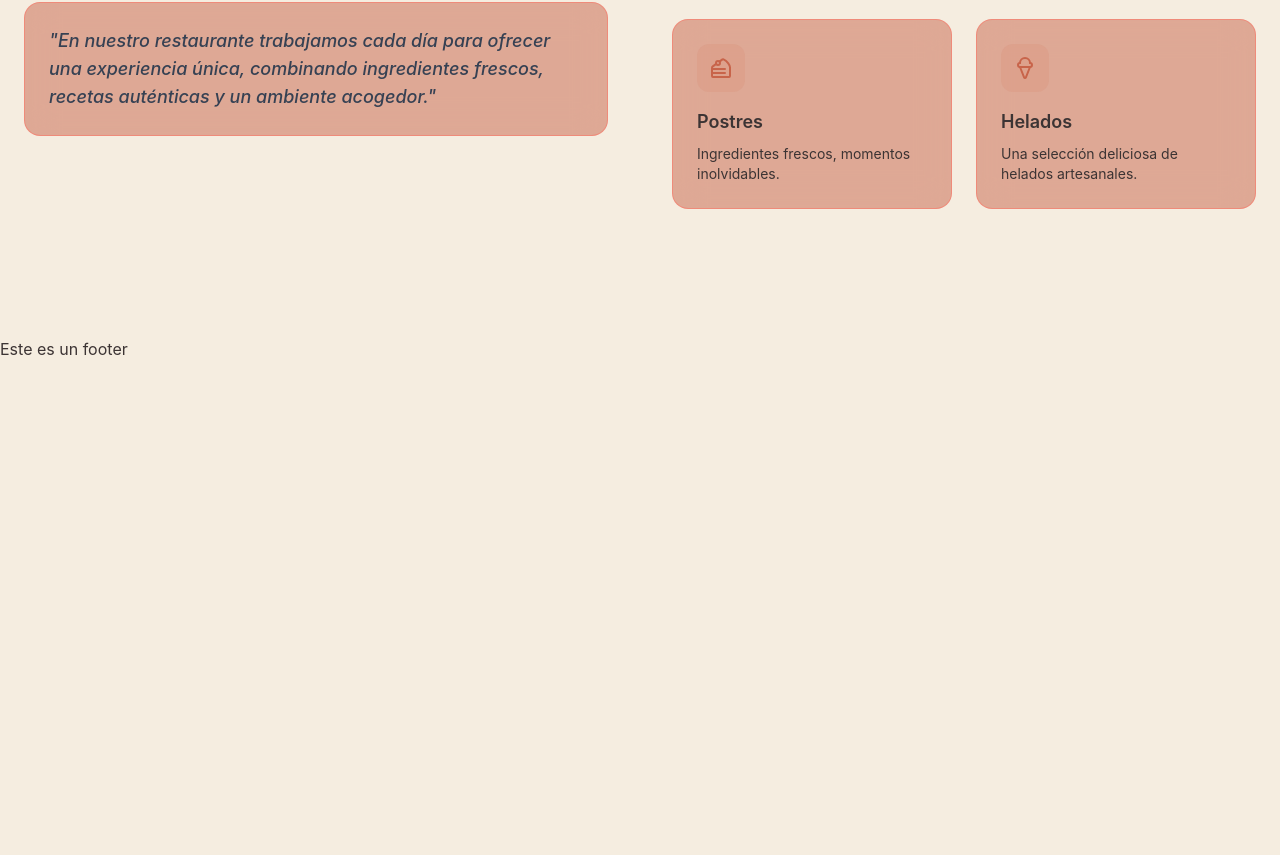
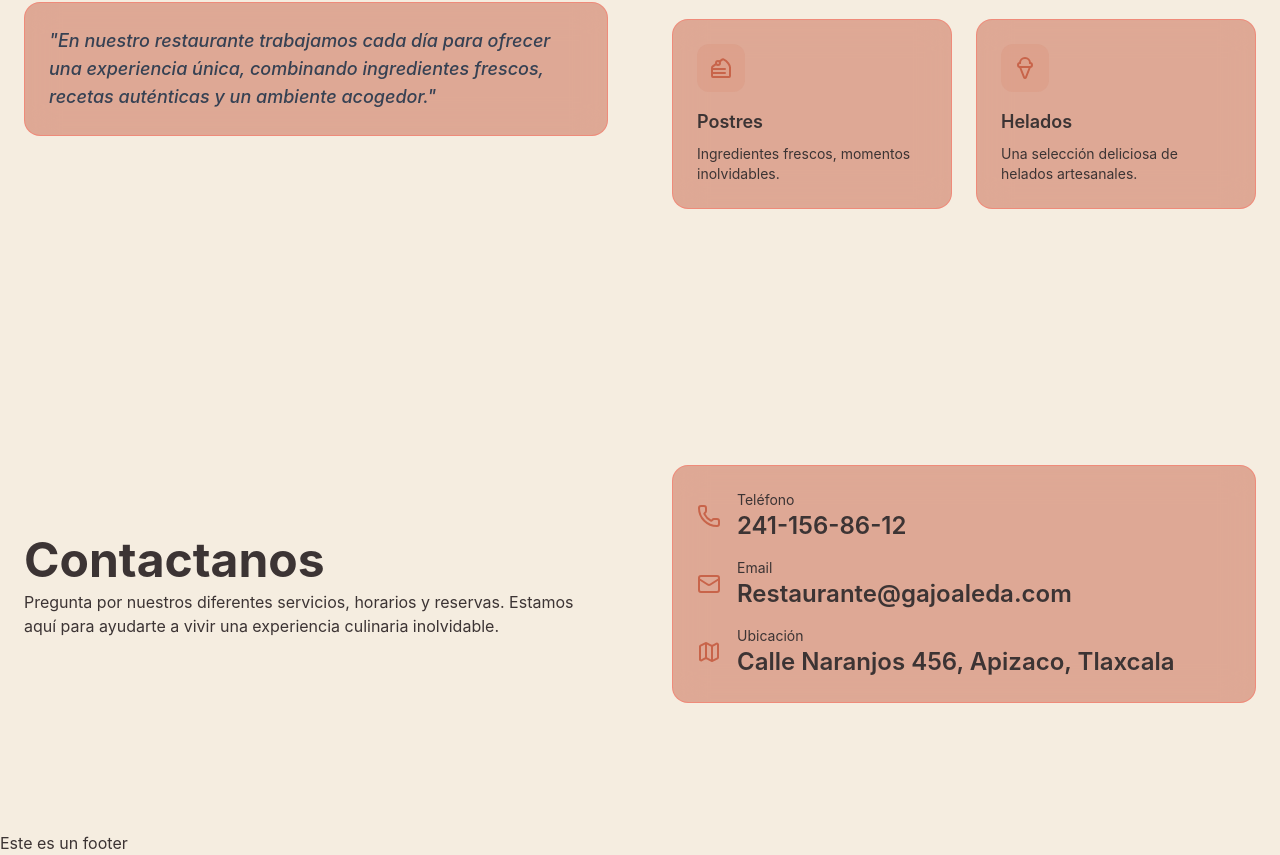
Before and after one commit to JoseMiguelVS/team-portfolio, a React (Vite) app: page / in a window 1280 px wide. Shown: the part 1377-2232 px from the top of the page. Before the commit the page ends 1738 px from the top, so only its background shows below. Built offline with nearby package versions, Linux system fonts and the light colour scheme.

Commit message:
Creacion de la seccion de contacto

```diff
--- a/src/App.jsx
+++ b/src/App.jsx
@@ -2,6 +2,7 @@ import {NavBar} from './layout/NavBar.jsx';
 import {Footer} from './layout/Footer';
 import {Home} from './sections/Home.jsx';
 import {About} from './sections/About.jsx';
+import {Contact} from './sections/Contact.jsx';
 
 function App() {
 
@@ -11,6 +12,7 @@ function App() {
       <main>
       <Home/>
       <About/>
+      <Contact/>
       </main>
       <Footer/>
     </div>
--- a/src/sections/Contact.jsx
+++ b/src/sections/Contact.jsx
@@ -1,21 +1,47 @@
+import {Phone, Mail, Map} from "lucide-react";
+
 export const Contact = () => {
 
     return (
-        <>
             <section id="contact" className="py-32 relative overflow-hidden">
                 <div className="container mx-auto px-6 relative z-10">
                     <div className="grid lg:grid-cols-2 gap-16 items-center">
                         {/* Left Column */}
                         <div className="space-y-8">
                             <div className="animate-fade-in">
-                                <span className="text-secondary-foreground text-sm font-medium tracking-wider uppercase">
-                                    Contacto
-                                </span>
+                                <h2 className="text-4xl md:text-5xl font-bold leading-tight animate-fade-in animation-delay-100 text-secondary-foreground">
+                                    Contactanos
+                                </h2>
+                                <p>
+                                    Pregunta por nuestros diferentes servicios, horarios y reservas. Estamos aquí para ayudarte a vivir una experiencia culinaria inolvidable.
+                                </p>
+                            </div>
+                        </div>
+                        <div className="space-y-4 animate-fade-in animation-delay-200 glass p-6 rounded-2xl">
+                            <div className="flex items-center gap-4">
+                                <Phone className="w-6 h-6 text-primary" />
+                                <div>
+                                    <p className="text-sm text-muted">Teléfono</p>
+                                    <p className="text-2xl font-semibold">241-156-86-12</p>
+                                </div>
+                            </div>
+                            <div className="flex items-center gap-4">
+                                <Mail className="w-6 h-6 text-primary" />
+                                <div>
+                                    <p className="text-sm text-muted">Email</p>
+                                    <p className="text-2xl font-semibold">Restaurante@gajoaleda.com</p>
+                                </div>
+                            </div>
+                            <div className="flex items-center gap-4">
+                                <Map className="w-6 h-6 text-primary" />
+                                <div>
+                                    <p className="text-sm text-muted">Ubicación</p>
+                                    <p className="text-2xl font-semibold">Calle Naranjos 456, Apizaco, Tlaxcala</p>
+                                </div>
                             </div>
                         </div>
                     </div>
                 </div>
             </section>
-    </>
     );
 };
```
